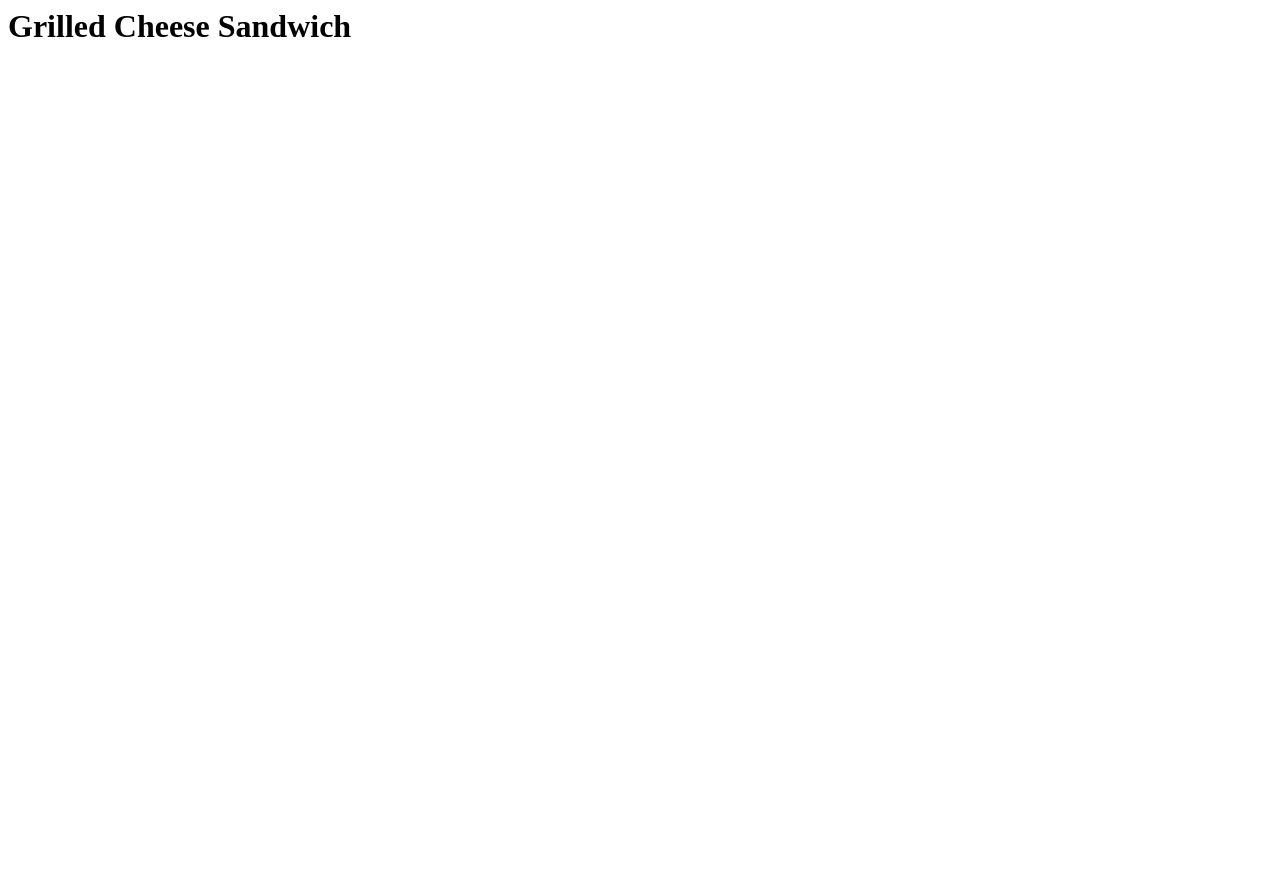
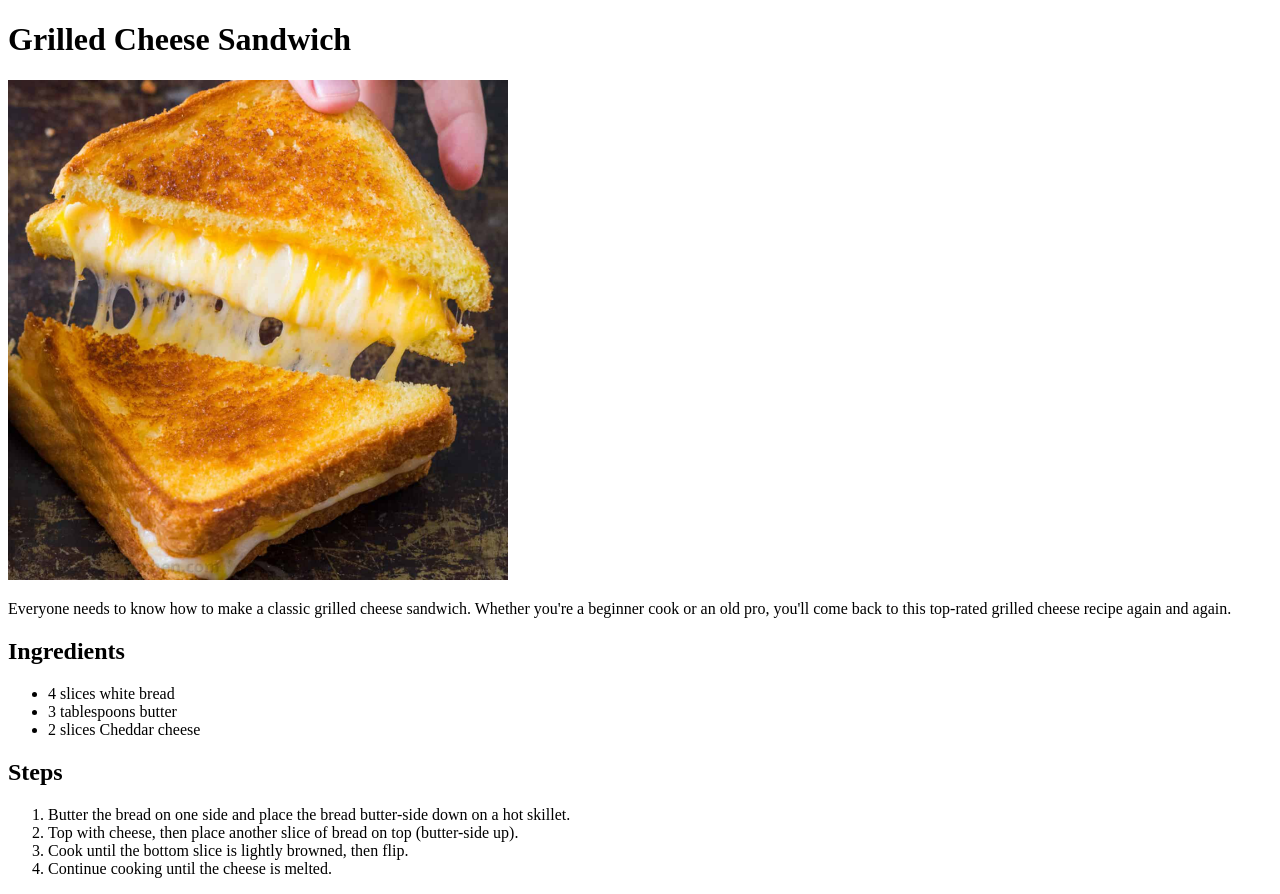
Before and after one commit to nordin05/0-odin-recipes, a plain HTML site: page recipes/grilled-cheese-sandwich.html in a window 1280 px wide. Before the commit the page ends 800 px from the top, so only its background shows below. Drawn offline with Linux system fonts and the light colour scheme.

Commit message:
Filled out grilled cheese page

```diff
--- a/recipes/grilled-cheese-sandwich.html
+++ b/recipes/grilled-cheese-sandwich.html
@@ -1 +1,30 @@
-<h1>Grilled Cheese Sandwich</h1>
+<!DOCTYPE html>
+<html lang="en">
+    <head>
+        <meta charset="UTF-8">
+        <title>grilled-cheese-sandwich</title>
+    </head>
+    <body>
+        <h1>Grilled Cheese Sandwich</h1>
+        <img src="../images/Grilled-Cheese-Sandwich-SQ.jpg" alt="Picture of Grilled Cheese Sandwich" width="500" height="500">
+        <p>Everyone needs to know how to make a classic grilled
+            cheese sandwich. Whether you're a beginner cook or an
+            old pro, you'll come back to this top-rated grilled
+            cheese recipe again and again.</p>
+
+        <h2>Ingredients</h2>
+        <ul>
+            <li>4 slices white bread</li>
+            <li>3 tablespoons butter</li>
+            <li>2 slices Cheddar cheese</li>
+        </ul>
+
+        <h2>Steps</h2>
+        <ol>
+            <li>Butter the bread on one side and place the bread butter-side down on a hot skillet.</li>
+            <li>Top with cheese, then place another slice of bread on top (butter-side up).</li>
+            <li>Cook until the bottom slice is lightly browned, then flip.</li>
+            <li>Continue cooking until the cheese is melted.</li>
+        </ol>
+    </body>
+</html>
```
Also changed, not shown: images/Grilled-Cheese-Sandwich-SQ.jpg (added).
